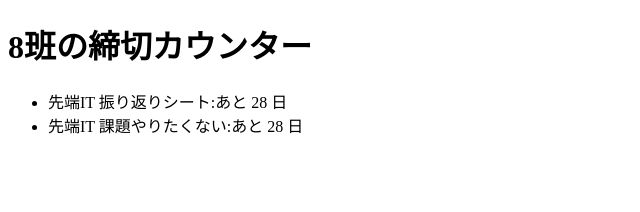
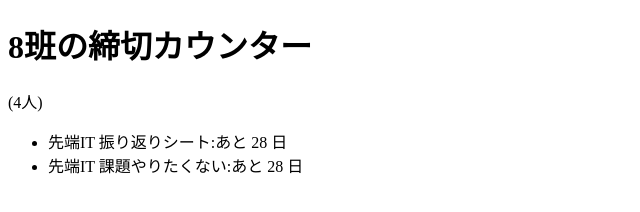
Before and after one commit to neec-sentan-it-2026/team08-deadline, a website: page public/index.html in a window 1280 px wide. Shown: the whole page, without its empty margins (0-640 px from the left). Drawn offline with Linux system fonts and the light colour scheme.

Commit message:
fix:行の最後に人数を追加しました

```diff
--- a/public/index.html
+++ b/public/index.html
@@ -7,6 +7,7 @@
 </head>
 <body>
   <h1>8班の締切カウンター</h1>
+  <p>(4人)</p>
   <ul id="list"></ul>
   <script type="module">
     import { daysUntil } from './deadline.js';
```
